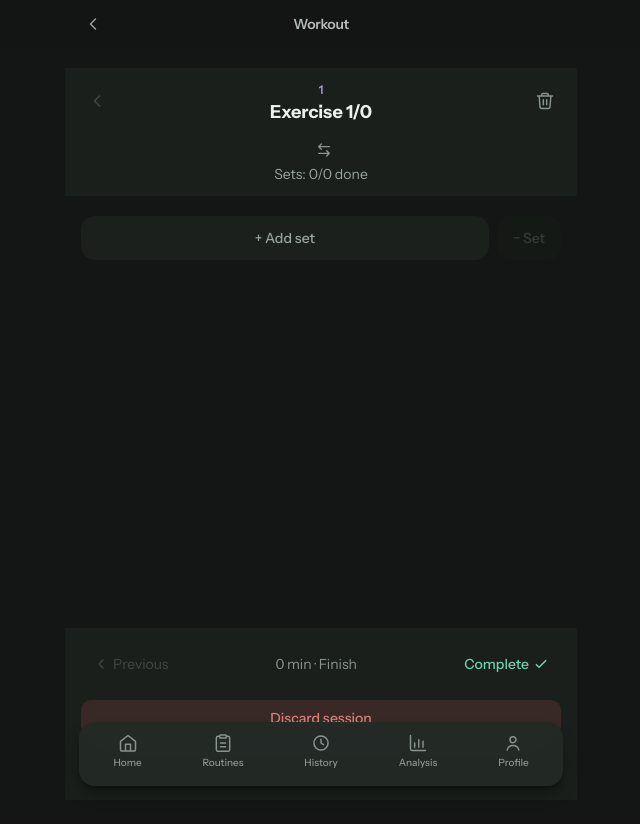
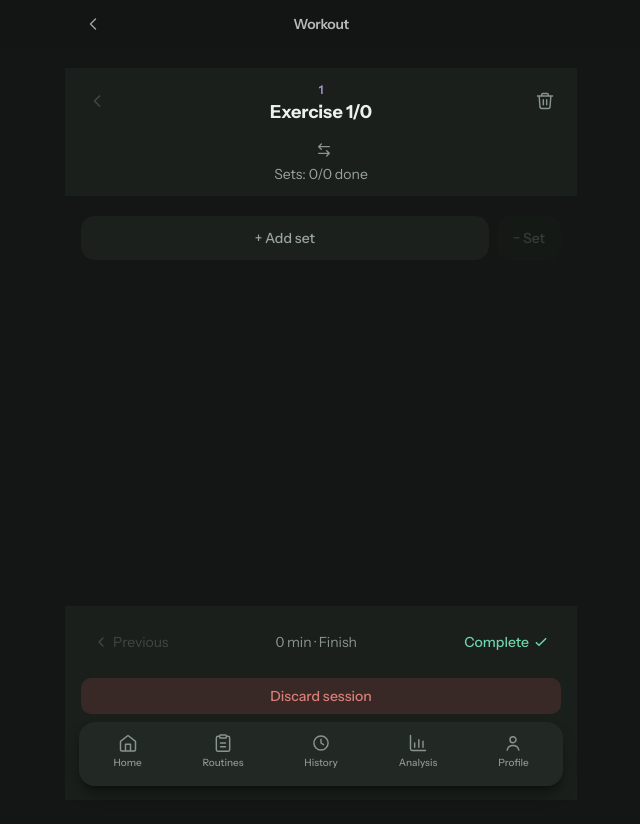
Before and after one commit to pablodiazjorge/gym-log, an Angular app: page /workout/1 in a window 1280 px wide. Shown: the top 824 px of the page, without its empty margins (319-959 px from the left). Built offline with nearby package versions, Linux system fonts and the light colour scheme.

Commit message:
fix(layout): keep the workout footer above the dock

```diff
--- a/src/app/features/additional/additional.html
+++ b/src/app/features/additional/additional.html
@@ -185,7 +185,7 @@
     </main>
 
     <!-- Add set form (fixed at bottom) -->
-    <footer class="bg-gray-900/95 backdrop-blur px-4 py-3 sticky bottom-0 pb-16">
+    <footer class="bg-gray-900/95 backdrop-blur px-4 py-3 sticky bottom-0 pb-dock">
       <!-- Exercise navigation buttons -->
       <div class="flex items-center gap-2 mb-3">
         <button (click)="previousExercise()"
--- a/src/app/features/workout/workout.html
+++ b/src/app/features/workout/workout.html
@@ -256,7 +256,7 @@
       </main>
 
       <!-- Sticky footer -->
-      <footer class="bg-gray-900/95 backdrop-blur px-4 py-3 sticky bottom-0 pb-16">
+      <footer class="bg-gray-900/95 backdrop-blur px-4 py-3 sticky bottom-0 pb-dock">
         <div class="flex items-center justify-between mb-3">
           <button (click)="goToPrevious()" [disabled]="currentExerciseIndex() === 0"
             class="text-sm text-gray-400 hover:text-white disabled:opacity-30 disabled:cursor-not-allowed flex items-center gap-1 min-h-[48px] px-3 transition-colors">
--- a/src/styles.css
+++ b/src/styles.css
@@ -216,6 +216,15 @@
   padding-bottom: var(--nav-clearance);
 }
 
+/*
+ * The same for a sticky footer that has to sit just above the dock. Its pb-16
+ * was 4rem, short of the 4.875rem dock, so the dock covered half of the
+ * footer's last button (Discard session).
+ */
+.pb-dock {
+  padding-bottom: calc(var(--app-nav-h) + 0.5rem);
+}
+
 .safe-bottom {
   padding-bottom: var(--safe-bottom);
 }
```
Also changed, not shown: 1 other file (tests, documents, lock files or other folders).
